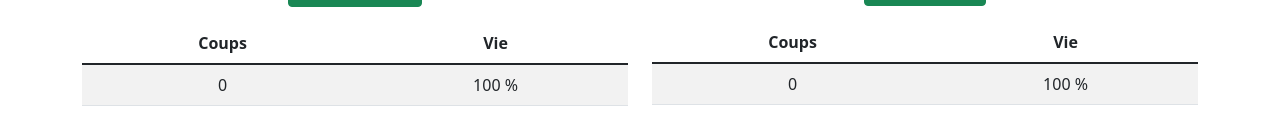
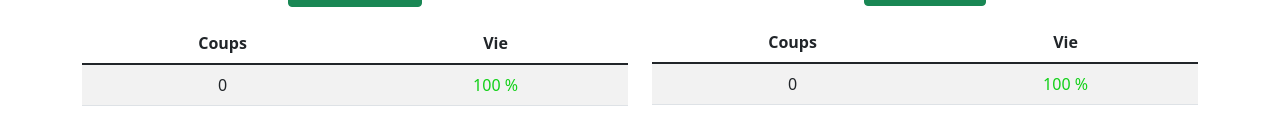
Before and after one commit to AxelRaboit/Training-ReactJS-Composant-d-ordre-superieur-hoc, a React (Create React App) app: page / in a window 1280 px wide. Shown: the part 666-797 px from the top of the page. Built offline with nearby package versions, Linux system fonts and the light colour scheme.

Commit message:
exercice done

```diff
--- a/src/App.js
+++ b/src/App.js
@@ -10,14 +10,14 @@ class App extends Component {
 
     this.state = {
        vegetaLife: 100,
-       gokuLife: 100
+       gokuLife: 100,
     }
   }
 
   reduceLife = (name, power) => {
     if(name === 'Goku') {
       this.setState({
-        vegetaLife: this.state.vegetaLife - power
+        vegetaLife: this.state.vegetaLife - power,
       })
     } else {
       this.setState({
--- a/src/components/Goku.js
+++ b/src/components/Goku.js
@@ -8,15 +8,22 @@ class Goku extends Component {
 
         const { name, addOneHit, hocState, life } = this.props;
 
-        console.log(hocState);
+        let lifeRange = 'highLife';
+        if(life > 60) {
+            lifeRange = 'highLife';
+        } else if(life > 30) {
+            lifeRange = 'middleLife';
+        } else if (life > 0) {
+            lifeRange = 'lowLife';
+        }
 
         const lifeValue = life > 0
-            ? (<td><span className=''>{ life } %</span></td>)
+            ? (<td><span className={lifeRange}>{ life } %</span></td>)
             : (<td><span className='badge bg-danger'>{ name } est mort</span></td>)
         ;
 
         const button = life > 0
-            ? (<button onClick={addOneHit} className='btn btn-success m-3'>{name} Frappe</button>)
+            ? (<button onClick={ addOneHit } className='btn btn-success m-3'>{name} Frappe</button>)
             : (<button className='btn btn-danger m-3 disabled'>{name} Mort</button>)
         ;
 
--- a/src/components/Vegeta.js
+++ b/src/components/Vegeta.js
@@ -4,19 +4,30 @@ import countHits from './CountHits';
 
 class Vegeta extends Component {
 
+
     render() {
 
         const { name, addOneHit, hocState, life } = this.props;
 
+        let lifeRange = 'highLife';
+        if(life > 60) {
+            lifeRange = 'highLife';
+        } else if(life > 30) {
+            lifeRange = 'middleLife';
+        } else if (life > 0) {
+            lifeRange = 'lowLife';
+        }
+
         const lifeValue = life > 0
-            ? (<td><span className=''>{ life } %</span></td>)
+            ? (<td><span className={lifeRange}>{ life } %</span></td>)
             : (<td><span className='badge bg-danger'>{ name } est mort</span></td>)
         ;
 
         const button = life > 0
-            ? (<button onClick={addOneHit} className='btn btn-success m-3'>{name} Frappe</button>)
+            ? (<button onClick={addOneHit } className='btn btn-success m-3'>{name} Frappe</button>)
             : (<button className='btn btn-danger m-3 disabled'>{name} Mort</button>)
         ;
+
 
         return (
             <div className='col'>
```
